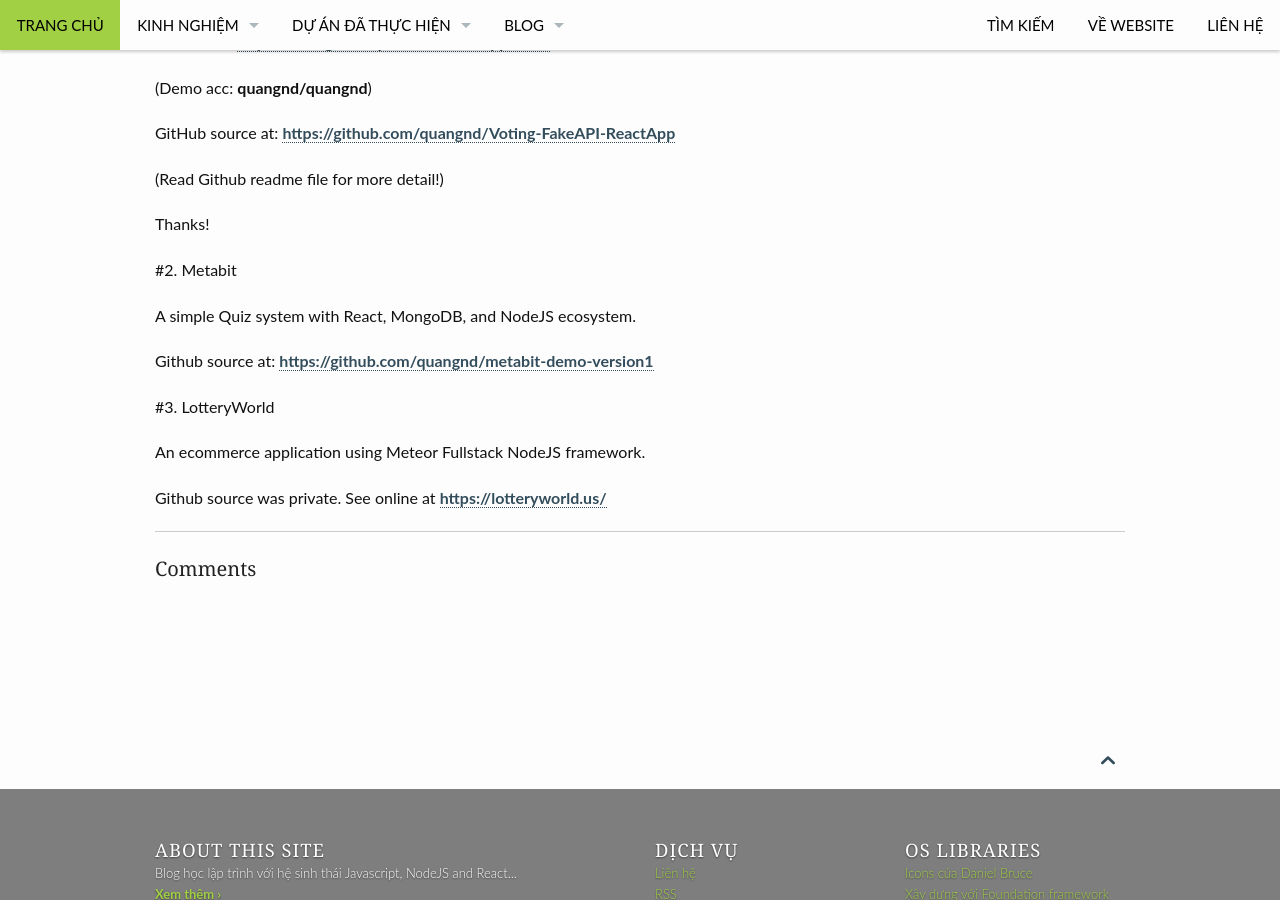
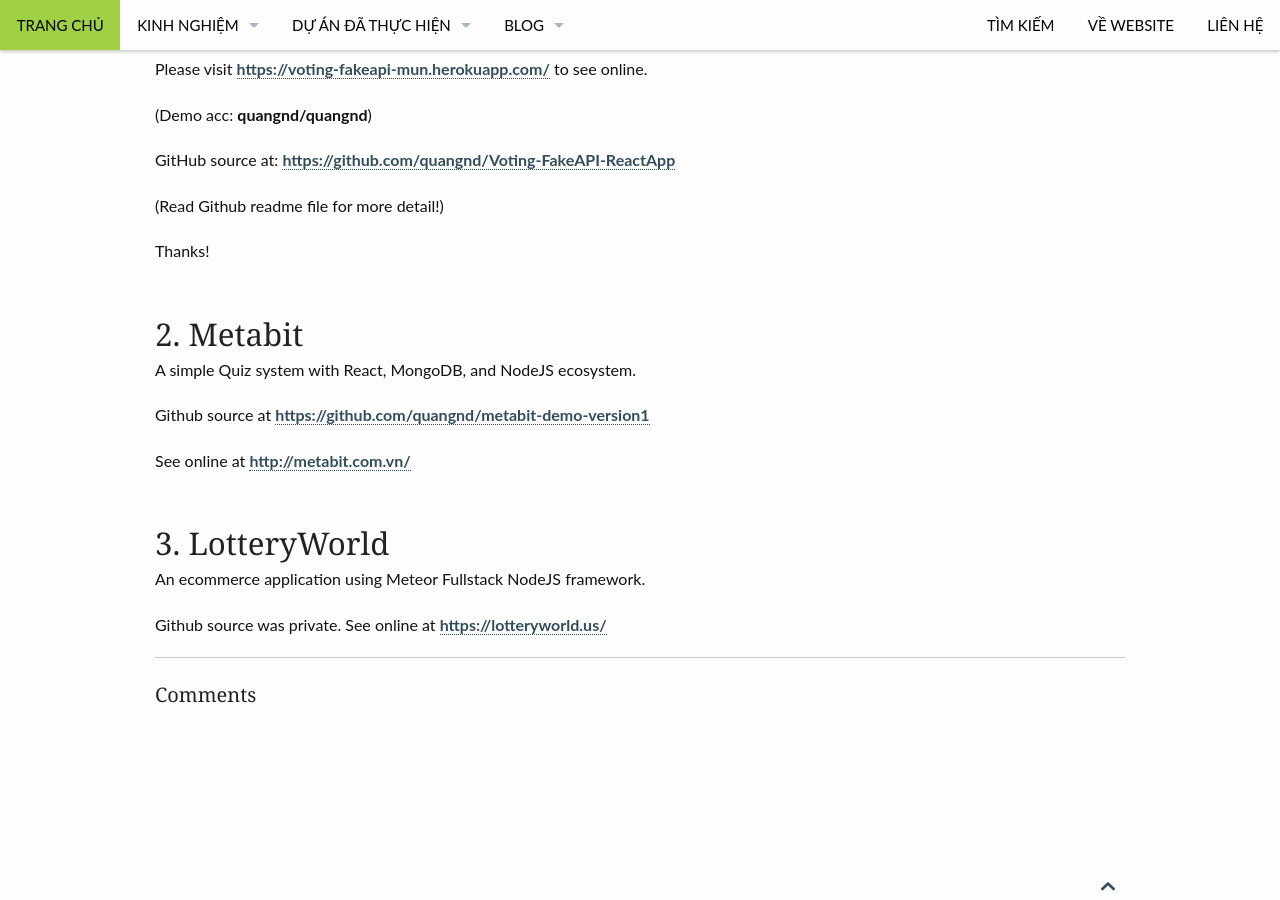
Before and after one commit to quangnd/quangnd.github.io, a Jekyll site: the page built from pages/fullstack.md, in a window 1280 px wide and 900 px high, scrolled down 1183 px. Built offline with Jekyll 4.4.1, drawn with Linux system fonts in a browser that asks for light colours; some of the changed text lies outside the part shown.

Commit message:
Update fullstack page

```diff
--- a/pages/fullstack.md
+++ b/pages/fullstack.md
@@ -6,7 +6,7 @@
 permalink: "/fullstack/"
 ---
 
-#1. Voting app
+## 1. Voting app
 
  <img src="{{ site.urlimg }}FreeCodeCamp/Simple_UseCase.jpg" alt="Voting App fullstack">
 
@@ -22,13 +22,15 @@
 
 Thanks!
 
-#2. Metabit
+## 2. Metabit
 
 A simple Quiz system with React, MongoDB, and NodeJS ecosystem.
 
-Github source at: <a href="https://github.com/quangnd/metabit-demo-version1" target="_blank">https://github.com/quangnd/metabit-demo-version1</a>
+Github source at <a href="https://github.com/quangnd/metabit-demo-version1" target="_blank">https://github.com/quangnd/metabit-demo-version1</a>
 
-#3. LotteryWorld
+See online at <a href="http://metabit.com.vn/">http://metabit.com.vn/</a>
+
+## 3. LotteryWorld
 
 An ecommerce application using Meteor Fullstack NodeJS framework.
 
```
